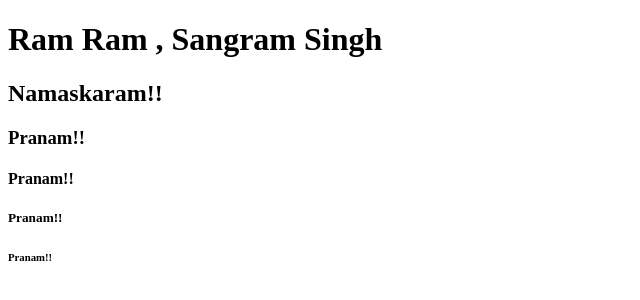
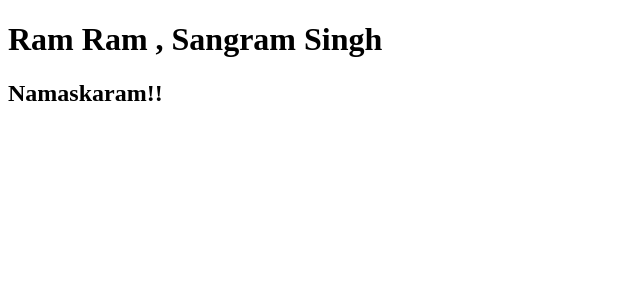
Before and after one commit to sangramkarthik/sangramkarthik.github.io, a plain HTML site: page index.html in a window 1280 px wide. Shown: the whole page, without its empty margins (0-640 px from the left). Drawn offline with Linux system fonts and the light colour scheme.

Commit message:
file modified

```diff
--- a/index.html
+++ b/index.html
@@ -8,9 +8,5 @@
 <body>
     <h1>Ram Ram , Sangram Singh</h1>
     <h2>Namaskaram!!</h2>
-    <h3>Pranam!!</h3>
-    <h4>Pranam!!</h4>
-    <h5>Pranam!!</h5>
-    <h6>Pranam!!</h6>
 </body>
 </html>
```
